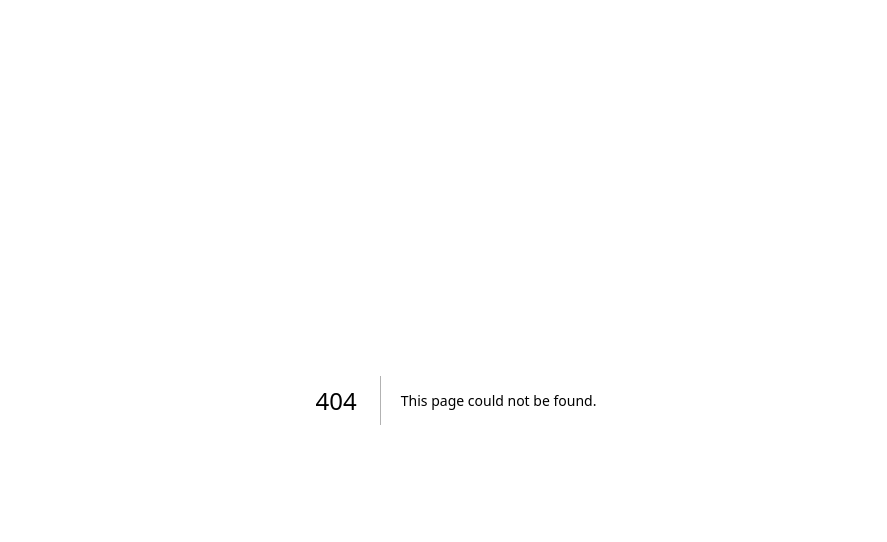
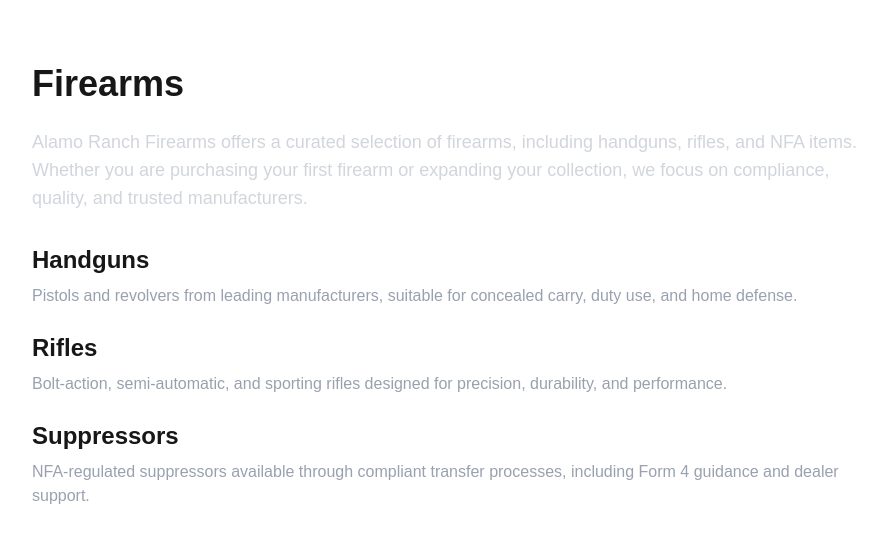
Before and after one commit to alamoranchfirearms-stack/arf-frontend, a Next.js app: page /firearms in a window 1280 px wide. Before the commit this address had no page. Shown: the top 542 px of the page, without its empty margins (184-1071 px from the left). Built offline with nearby package versions, Linux system fonts and the light colour scheme.

Commit message:
Add Firearms category page

```diff
--- /dev/null
+++ b/app/firearms/page.tsx
@@ -0,0 +1,48 @@
+import type { Metadata } from "next";
+
+export const metadata: Metadata = {
+  title: "Firearms for Sale | Alamo Ranch Firearms",
+  description:
+    "Browse firearms for sale including handguns, rifles, and suppressors. Alamo Ranch Firearms offers compliant transfers, trusted brands, and expert service.",
+};
+
+export default function FirearmsPage() {
+  return (
+    <main className="mx-auto max-w-4xl px-6 py-16">
+      <h1 className="text-4xl font-bold mb-6">Firearms</h1>
+
+      <p className="text-lg text-gray-300 mb-8">
+        Alamo Ranch Firearms offers a curated selection of firearms, including
+        handguns, rifles, and NFA items. Whether you are purchasing your first
+        firearm or expanding your collection, we focus on compliance, quality,
+        and trusted manufacturers.
+      </p>
+
+      <section className="space-y-6">
+        <div>
+          <h2 className="text-2xl font-semibold mb-2">Handguns</h2>
+          <p className="text-gray-400">
+            Pistols and revolvers from leading manufacturers, suitable for
+            concealed carry, duty use, and home defense.
+          </p>
+        </div>
+
+        <div>
+          <h2 className="text-2xl font-semibold mb-2">Rifles</h2>
+          <p className="text-gray-400">
+            Bolt-action, semi-automatic, and sporting rifles designed for
+            precision, durability, and performance.
+          </p>
+        </div>
+
+        <div>
+          <h2 className="text-2xl font-semibold mb-2">Suppressors</h2>
+          <p className="text-gray-400">
+            NFA-regulated suppressors available through compliant transfer
+            processes, including Form 4 guidance and dealer support.
+          </p>
+        </div>
+      </section>
+    </main>
+  );
+}
```
